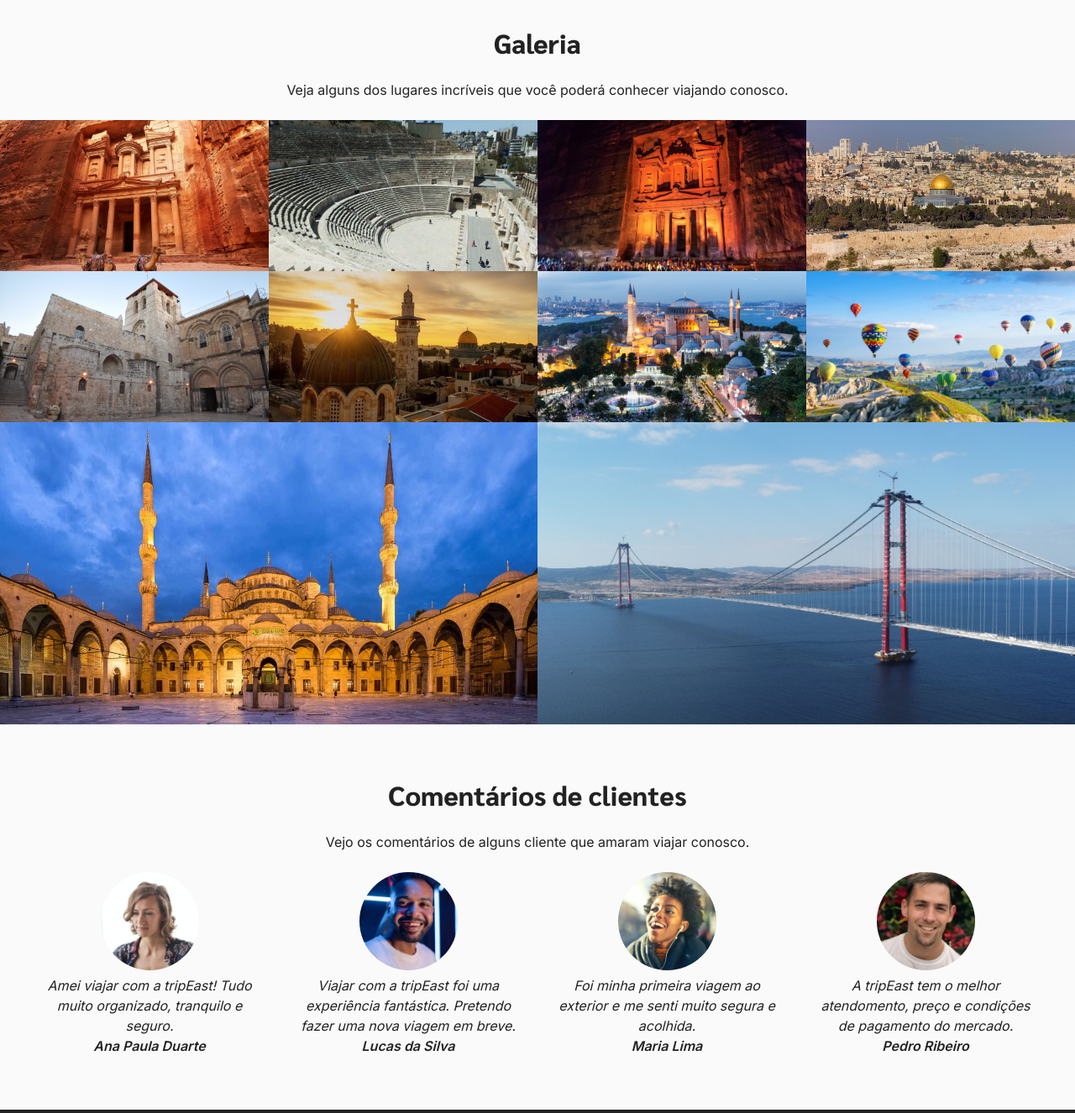
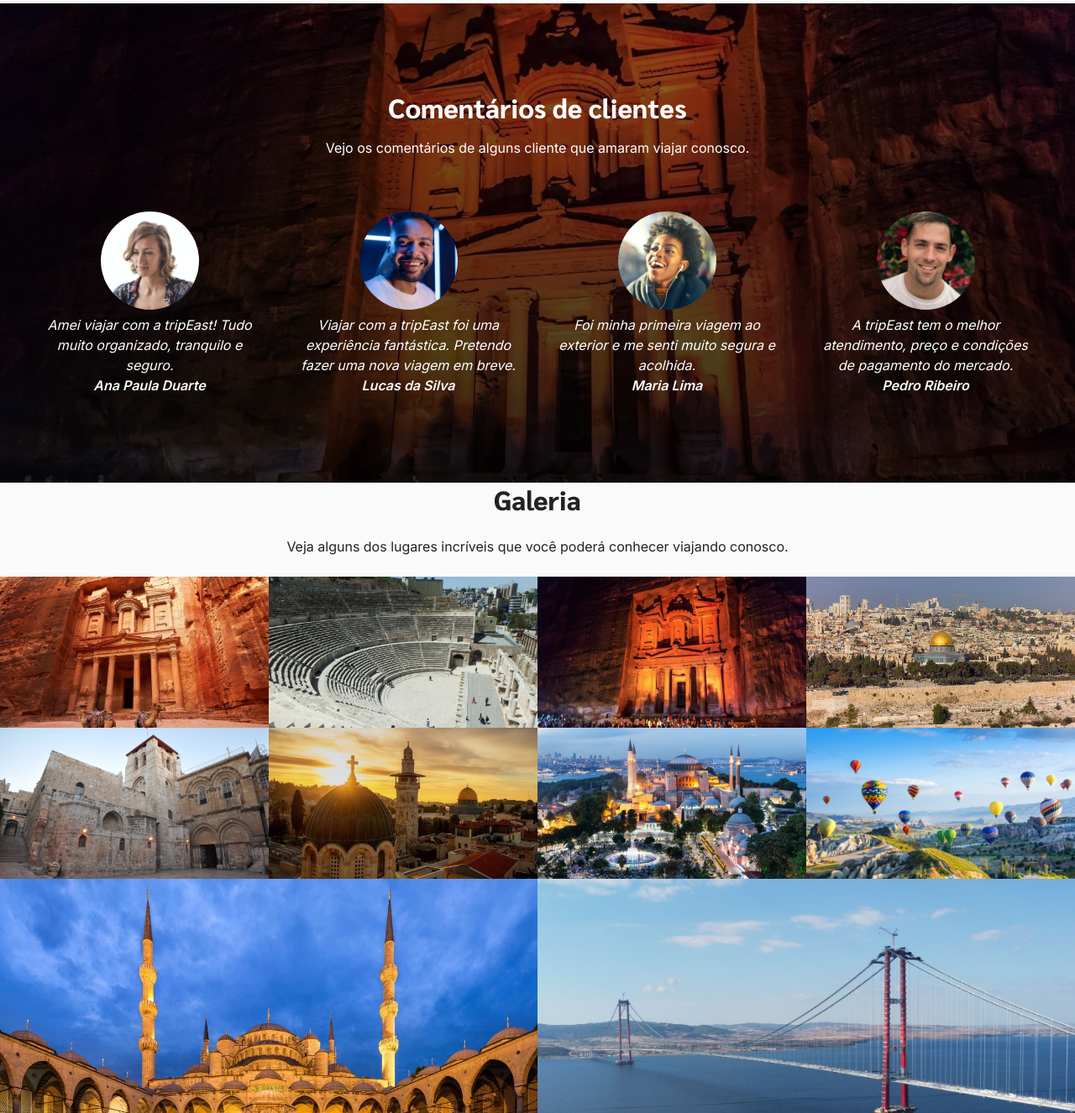
Before and after one commit to sohaibmohammed/prog-dispositivos-moveis-projeto-final, a plain HTML site: page index.html in a window 1280 px wide. Shown: the part 1474-2800 px from the top of the page at 84% size. Drawn offline with Linux system fonts and the light colour scheme.

Commit message:
alterado css

```diff
--- a/index.html
+++ b/index.html
@@ -23,7 +23,8 @@
           <span>Central de atendimento: 0800 444 9999</span>
           <ul>
             <li>
-              <a href="">Entre ou cadastre-se</a>
+              <a href="">Entre</a> ou
+              <a href="">cadastre-se</a>
             </li>
           </ul>
         </div>
@@ -38,13 +39,13 @@
           <nav class="menu">
             <ul>
               <li>
-                <a href="">Pacotes</a>
+                <a href="#travel-packages">Pacotes</a>
               </li>
               <li>
-                <a href="">Dicas</a>
+                <a href="#gallery">Galeria</a>
               </li>
               <li>
-                <a href="">Baixar o app</a>
+                <a href="#download">Baixar o app</a>
               </li>
             </ul>
           </nav>
@@ -57,14 +58,14 @@
       <section class="hero">
         <h1>Realize seu sonho de conhecer a Turquia!</h1>
         <div class="action">
-          <a href="#">Comprar pacote</a>
-          <a href="#">Ver outros destinos</a>
+          <a href="#travel-packages">Comprar pacote</a>
+          <a href="#gallery">Ver outros destinos</a>
         </div>
       </section>
       <!-- Fim HERO -->
 
       <!-- Travel Packages -->
-      <section class="travel-packages">
+      <section id="travel-packages" class="travel-packages">
         <div class="container">
           <h2>Pacotes</h2>
           <p>
@@ -133,7 +134,7 @@
               <div>
                 <h3>Turquia</h3>
                 <span class="airports">POA - Istambul</span>
-              </div>/
+              </div>
               <div>
                 <strong>
                   Hotel Romantic Mansion<span class="star">★★★★★</span>
@@ -218,8 +219,68 @@
       </section>
       <!-- End Travel Packages -->
 
+      <!-- Comments -->
+      <section class="comments">
+        <div class="container">
+          <h2>Comentários de clientes</h2>
+          <p>
+            Vejo os comentários de alguns cliente que amaram viajar conosco.
+          </p>
+          <div class="comments-container">
+            <blockquote>
+              <img
+                src="resources/images/comments/ana.jpg"
+                alt="foto da Ana Paula Duarte"
+              />
+              <p>
+                Amei viajar com a tripEast! Tudo muito organizado, tranquilo e
+                seguro.
+              </p>
+              <cite>Ana Paula Duarte</cite>
+            </blockquote>
+
+            <blockquote>
+              <img
+                src="resources/images/comments/lucas.jpg"
+                alt="foto do Lucas da Silva"
+              />
+              <p>
+                Viajar com a tripEast foi uma experiência fantástica. Pretendo
+                fazer uma nova viagem em breve.
+              </p>
+              <cite>Lucas da Silva</cite>
+            </blockquote>
+
+            <blockquote>
+              <img
+                src="resources/images/comments/maria.jpg"
+                alt="foto da Maria Lima"
+              />
+              <p>
+                Foi minha primeira viagem ao exterior e me senti muito segura e
+                acolhida.
+              </p>
+              <cite>Maria Lima</cite>
+            </blockquote>
+
+            <blockquote>
+              <img
+                src="resources/images/comments/pedro.jpg"
+                alt="foto do Pedro Ribeiro"
+              />
+              <p>
+                A tripEast tem o melhor atendimento, preço e condições de
+                pagamento do mercado.
+              </p>
+              <cite>Pedro Ribeiro</cite>
+            </blockquote>
+          </div>
+        </div>
+      </section>
+      <!-- End Comments -->
+
       <!-- Gallery -->
-      <section class="gallery">
+      <section id="gallery" class="gallery">
         <h2>Galeria</h2>
         <p>
           Veja alguns dos lugares incríveis que você poderá conhecer viajando
@@ -304,54 +365,6 @@
       </section>
       <!-- End Gallery -->
 
-      <!-- Comments -->
-      <section class="comments">
-        <div class="container">
-          <h2>Comentários de clientes</h2>
-          <p>
-            Vejo os comentários de alguns cliente que amaram viajar conosco.
-          </p>
-          <div class="comments-container">
-            <blockquote>
-              <img src="resources/images/comments/ana.jpg" alt="" />
-              <p>
-                Amei viajar com a tripEast! Tudo muito organizado, tranquilo e
-                seguro.
-              </p>
-              <cite>Ana Paula Duarte</cite>
-            </blockquote>
-
-            <blockquote>
-              <img src="resources/images/comments/lucas.jpg" alt="" />
-              <p>
-                Viajar com a tripEast foi uma experiência fantástica. Pretendo
-                fazer uma nova viagem em breve.
-              </p>
-              <cite>Lucas da Silva</cite>
-            </blockquote>
-
-            <blockquote>
-              <img src="resources/images/comments/maria.jpg" alt="" />
-              <p>
-                Foi minha primeira viagem ao exterior e me senti muito segura e
-                acolhida.
-              </p>
-              <cite>Maria Lima</cite>
-            </blockquote>
-
-            <blockquote>
-              <img src="resources/images/comments/pedro.jpg" alt="" />
-              <p>
-                A tripEast tem o melhor atendomento, preço e condições de
-                pagamento do mercado.
-              </p>
-              <cite>Pedro Ribeiro</cite>
-            </blockquote>
-          </div>
-        </div>
-      </section>
-      <!-- End Comments -->
-
       <!-- Newsletter -->
       <section class="newsletter">
         <div class="container">
@@ -397,7 +410,7 @@
           </ul>
         </div>
 
-        <div class="download">
+        <div id="download" class="download">
           <h4>Baixe nosso app</h4>
           <ul>
             <li><img src="resources/images/socialAppstore.svg" alt="" /></li>
--- a/resources/css/colors.css
+++ b/resources/css/colors.css
@@ -4,5 +4,6 @@
     --white: #ffffff;
     --black: #222222;
     --gray: #666666;
+    --dark-gray: #323232;
     --light-gray: #dddddd;
 }
--- a/resources/css/styles.css
+++ b/resources/css/styles.css
@@ -1,6 +1,9 @@
+html {
+  scroll-behavior: smooth;
+}
+
 body {
   background-color: #fafafa;
-  color: var(--black);
 }
 
 h2 {
@@ -80,9 +83,8 @@ label[for="toggle-menu"] {
 }
 
 .header-2 .menu ul li + li {
-  border-top: 1px solid #323232;
+  border-top: 1px solid var(--dark-gray);
   padding-top: 24px;
-  /* overflow: hidden; */
 }
 
 #toggle-menu:checked ~ .menu {
@@ -93,8 +95,13 @@ label[for="toggle-menu"] {
   .header-1 {
     display: block;
     padding: 4px 48px;
-    font-size: 14px;
+    font-size: 12px;
     background-color: var(--brown);
+  }
+
+  .header-1 a {
+    text-decoration: underline;
+    text-underline-offset: 2px;
   }
 
   .header-2 {
@@ -367,6 +374,7 @@ label[for="toggle-menu"] {
 @media screen and (min-width: 768px) {
   .travel-packages .container {
     padding: 0 48px;
+    max-width: 1348px;
   }
 
   .travel-packages .packages-container {
@@ -470,7 +478,13 @@ label[for="toggle-menu"] {
 /* COMMENTS */
 .comments {
   padding: 64px 24px;
+  color: var(--white);
   text-align: center;
+
+  background-image: linear-gradient(rgba(0, 0, 0, 0.4), rgba(0, 0, 0, 0.8)),
+    url(../images/gallery/jordania/jordania-03.jpg);
+  background-size: cover;
+  background-position: center 60%;
 }
 
 .comments .container > p {
@@ -502,7 +516,15 @@ label[for="toggle-menu"] {
 
 @media screen and (min-width: 768px) {
   .comments {
-    padding: 64px 48px;
+    padding: 104px 48px;
+  }
+
+  .comments .container > h2 {
+    margin-bottom: 16px;
+  }
+
+  .comments .container > p {
+    margin-bottom: 64px;
   }
 
   .comments .comments-container {
--- a/resources/css/typography.css
+++ b/resources/css/typography.css
@@ -3,6 +3,9 @@ button {
   font-family: "Inter", sans-serif;
   font-weight: 400;
   line-height: 1.5;
+  color: var(--black);
+  -webkit-font-smoothing: antialiased;
+  -moz-osx-font-smoothing: grayscale;
 }
 
 h1,
```
